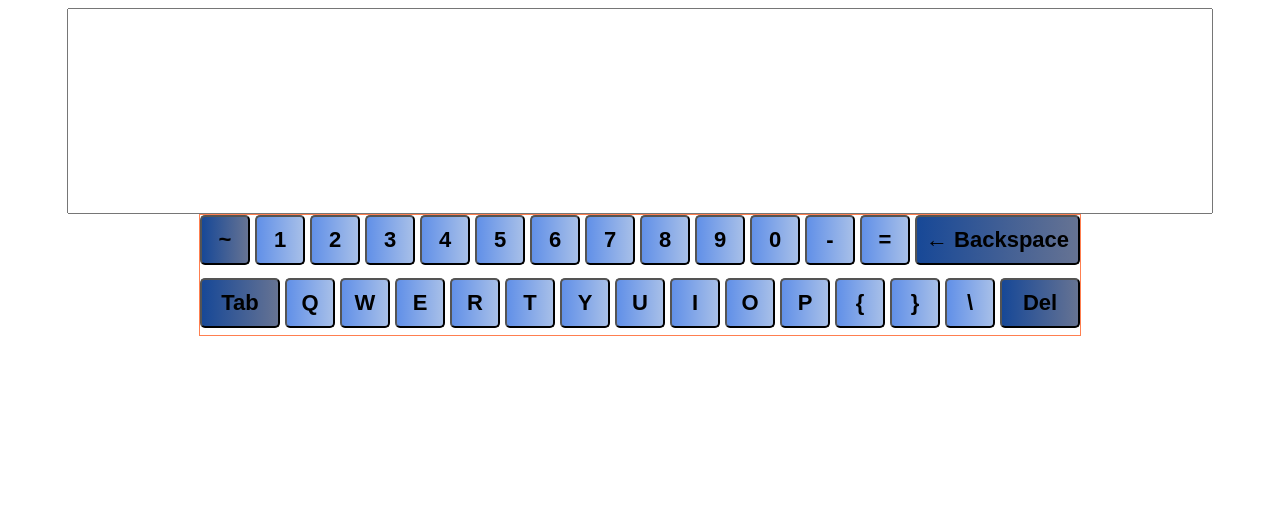
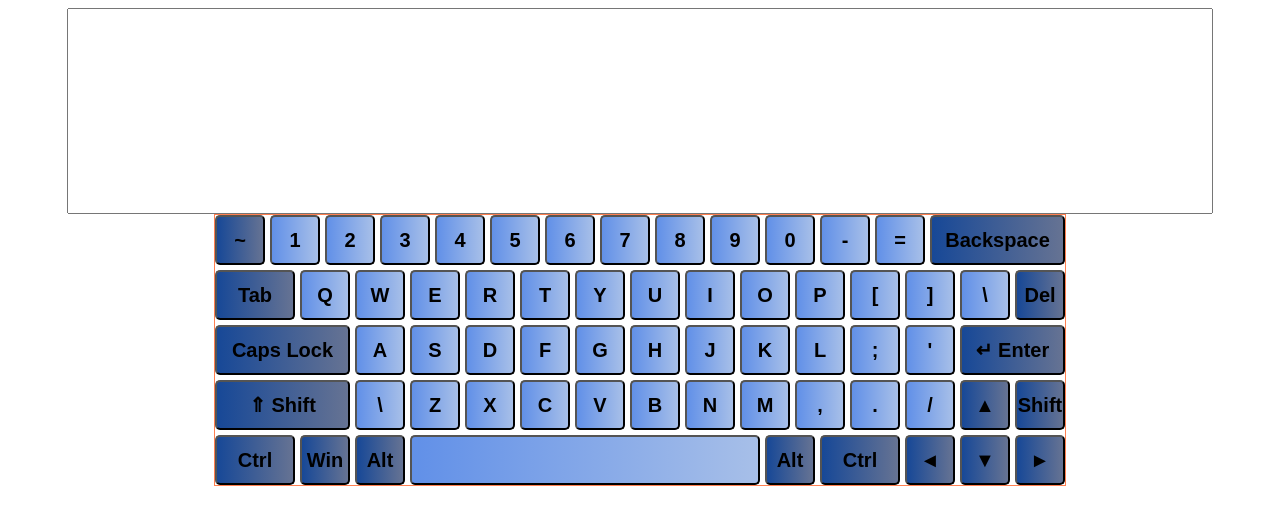
Before and after one commit to Andrey-Grishkov/virtual-keyboard, a plain HTML site: page index.html in a window 1280 px wide. Drawn offline with Linux system fonts and the light colour scheme.

Commit message:
feat: add buttons and style

```diff
--- a/index.css
+++ b/index.css
@@ -15,8 +15,8 @@
 }
 
 .keyboard-field {
-    width: 880px;
-    height: 120px;
+    width: 850px;
+    height: 270px;
     display: flex;
     justify-content: flex-start;
     align-items: flex-start;
@@ -30,9 +30,10 @@
     height: 50px;
     background: linear-gradient(to right, #6190e8, #a7bfe8);
     border-radius: 5px;
-    font-size: 22px;
+    font-size: 20px;
     font-weight: 600;
     cursor: pointer;
+    padding: 0;
 }
 
 .button_resized_middle {
@@ -40,7 +41,15 @@
 }
 
 .button_resized_middle-plus {
-    width: 165px;
+    width: 135px;
+}
+
+.button_resized_two-size {
+    width: 105px;
+}
+
+.button_resized_space {
+    width: 350px;
 }
 
 .button_theme-dark {
--- a/index.html
+++ b/index.html
@@ -6,6 +6,7 @@
   <link rel="stylesheet" href="index.css">
 </head>
 <body>
-  <script src="index.js"></script>
+  <script  type="module" src="index.js"></script>
+  <script  type="module" src="./utils/constants.js"></script>
 </body>
 </html>
--- a/index.js
+++ b/index.js
@@ -1,51 +1,5 @@
-
-const buttonsMassFirstString = [
-  {buttonsText: "~",
-    buttonsTheme:"dark"},
-  {buttonsText: "1"},
-  {buttonsText: "2"},
-  {buttonsText: "3"},
-  {buttonsText: "4"},
-  {buttonsText: "5"},
-  {buttonsText: "6"},
-  {buttonsText: "7"},
-  {buttonsText: "8"},
-  {buttonsText: "9"},
-  {buttonsText: "0"},
-  {buttonsText: "-"},
-  {buttonsText: "="},
-  {buttonsText: "← Backspace",
-    buttonsSize:"more-than-middle",
-    buttonsTheme:"dark"
-  },
-]
-
-
-const buttonsMassSecondString = [
-  {buttonsText: "Tab",
-  buttonsSize:"middle",
-  buttonsTheme:"dark"},
-  {buttonsText: "Q"},
-  {buttonsText: "W"},
-  {buttonsText: "E"},
-  {buttonsText: "R"},
-  {buttonsText: "T"},
-  {buttonsText: "Y"},
-  {buttonsText: "U"},
-  {buttonsText: "I"},
-  {buttonsText: "O"},
-  {buttonsText: "P"},
-  {buttonsText: "{"},
-  {buttonsText: "}"},
-  {buttonsText: "\\"},
-  {buttonsText: "Del",
-    buttonsSize:"middle",
-    buttonsTheme:"dark"
-  },
-]
-
-
-
+import {buttonsMassFirstString, buttonsMassSecondString, buttonsMassTherdString, buttonsFourString, buttonsFiveString}
+  from "./utils/constants.js";
 
 const body = document.querySelector("body")
 
@@ -62,6 +16,10 @@ const makeButtons = (button) => {
     case "middle": buttonElement.classList.add("button_resized_middle");
       break;
     case "more-than-middle": buttonElement.classList.add("button_resized_middle-plus");
+      break;
+    case "two-size": buttonElement.classList.add("button_resized_two-size");
+      break;
+    case "space": buttonElement.classList.add("button_resized_space");
       break;
     default:
       break;
@@ -86,7 +44,17 @@ buttonsMassSecondString.map((button)=>{
   makeButtons(button);
 })
 
+buttonsMassTherdString.map((button)=>{
+  makeButtons(button);
+})
 
+buttonsFourString.map((button)=>{
+  makeButtons(button);
+})
+
+buttonsFiveString.map((button)=>{
+  makeButtons(button);
+})
 
 inputElement.className="input";
 keyboardSection.className="keyboard-field";
--- /dev/null
+++ b/utils/constants.js
@@ -0,0 +1,119 @@
+const buttonsMassFirstString = [
+  {buttonsText: "~",
+    buttonsTheme:"dark"},
+  {buttonsText: "1"},
+  {buttonsText: "2"},
+  {buttonsText: "3"},
+  {buttonsText: "4"},
+  {buttonsText: "5"},
+  {buttonsText: "6"},
+  {buttonsText: "7"},
+  {buttonsText: "8"},
+  {buttonsText: "9"},
+  {buttonsText: "0"},
+  {buttonsText: "-"},
+  {buttonsText: "="},
+  {buttonsText: "Backspace",
+    buttonsSize:"more-than-middle",
+    buttonsTheme:"dark"
+  },
+]
+
+const buttonsMassSecondString = [
+  {buttonsText: "Tab",
+    buttonsSize:"middle",
+    buttonsTheme:"dark"},
+  {buttonsText: "Q"},
+  {buttonsText: "W"},
+  {buttonsText: "E"},
+  {buttonsText: "R"},
+  {buttonsText: "T"},
+  {buttonsText: "Y"},
+  {buttonsText: "U"},
+  {buttonsText: "I"},
+  {buttonsText: "O"},
+  {buttonsText: "P"},
+  {buttonsText: "["},
+  {buttonsText: "]"},
+  {buttonsText: "\\"},
+  {buttonsText: "Del",
+    buttonsTheme:"dark"
+  },
+]
+
+const buttonsMassTherdString = [
+  {buttonsText: "Caps Lock",
+    buttonsSize:"more-than-middle",
+    buttonsTheme:"dark"},
+  {buttonsText: "A"},
+  {buttonsText: "S"},
+  {buttonsText: "D"},
+  {buttonsText: "F"},
+  {buttonsText: "G"},
+  {buttonsText: "H"},
+  {buttonsText: "J"},
+  {buttonsText: "K"},
+  {buttonsText: "L"},
+  {buttonsText: ";"},
+  {buttonsText: "\'"},
+  {buttonsText: "↵ Enter",
+    buttonsSize:"two-size",
+    buttonsTheme:"dark"
+  },
+]
+
+const buttonsFourString = [
+  {buttonsText: "⇑ Shift",
+    buttonsSize:"more-than-middle",
+    buttonsTheme:"dark"},
+  {buttonsText: "\\"},
+  {buttonsText: "Z"},
+  {buttonsText: "X"},
+  {buttonsText: "C"},
+  {buttonsText: "V"},
+  {buttonsText: "B"},
+  {buttonsText: "N"},
+  {buttonsText: "M"},
+  {buttonsText: ","},
+  {buttonsText: "."},
+  {buttonsText: "/"},
+  {buttonsText: "▲",
+    buttonsTheme:"dark"
+  },
+  {buttonsText: "Shift",
+    buttonsTheme:"dark"
+  },
+]
+
+const buttonsFiveString = [
+  {buttonsText: "Ctrl",
+    buttonsSize:"middle",
+    buttonsTheme:"dark"},
+  {buttonsText: "Win",
+    buttonsTheme:"dark"
+  },
+  {buttonsText: "Alt",
+    buttonsTheme:"dark"
+  },
+  {buttonsText: " ",
+    buttonsSize:"space",
+  },
+  {buttonsText: "Alt",
+    buttonsTheme:"dark"
+  },
+  {buttonsText: "Ctrl",
+    buttonsSize:"middle",
+    buttonsTheme:"dark"},
+  {buttonsText: "◄",
+    buttonsTheme:"dark"
+  },
+  {buttonsText: "▼",
+    buttonsTheme:"dark"
+  },
+  {buttonsText: "►",
+    buttonsTheme:"dark",
+  },
+]
+
+
+export {buttonsMassFirstString, buttonsMassSecondString, buttonsMassTherdString, buttonsFourString, buttonsFiveString};
```
